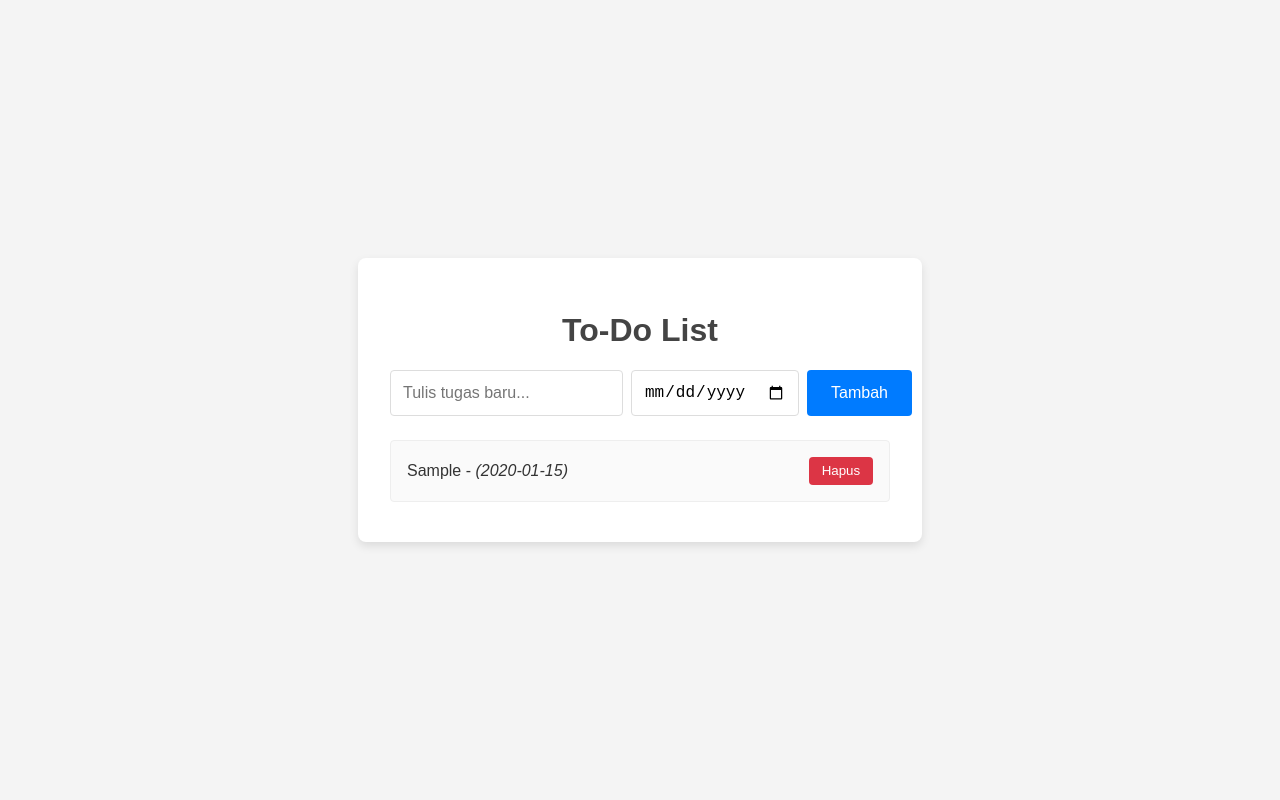
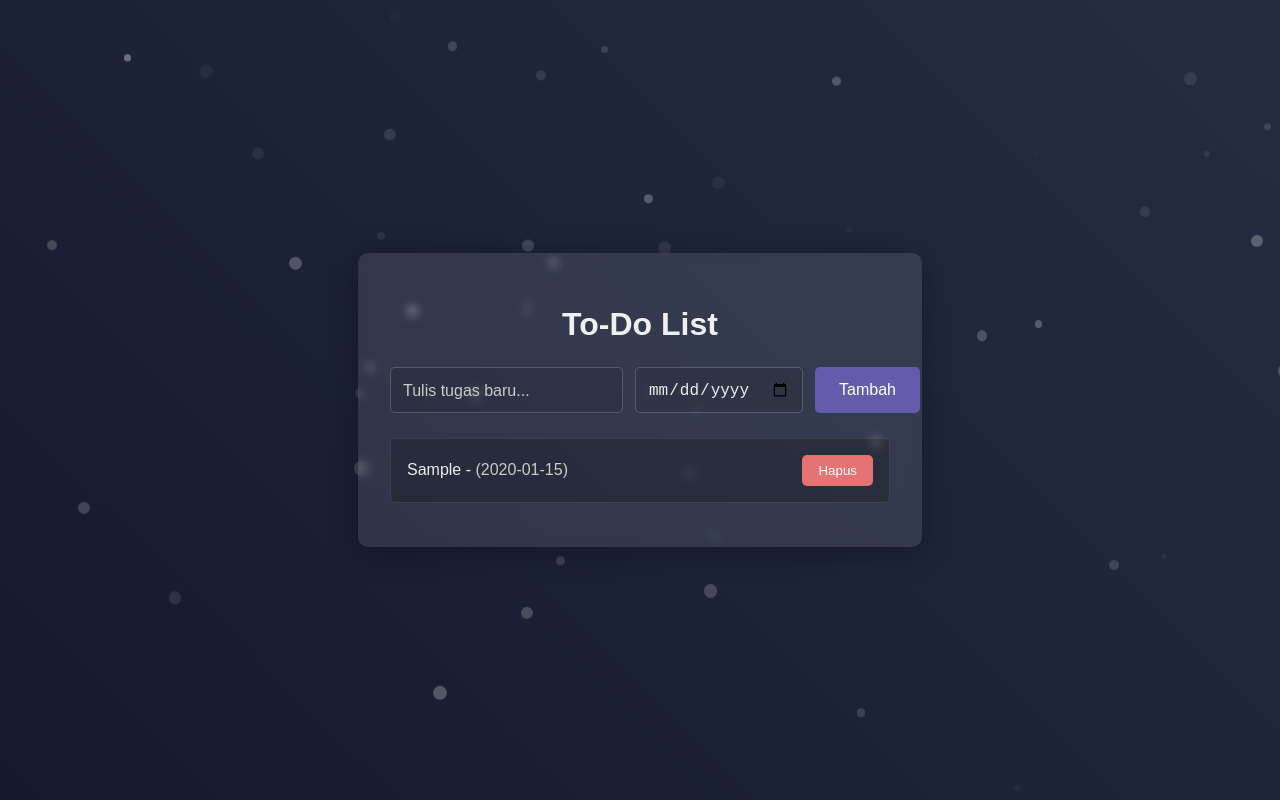
Before and after one commit to Revou-Coding-Camp/codingcamp-21-jul-25-H6aw, a plain HTML site: page index.html in a window 1280 px wide. Both pictures are taken after typing "Sample", "2020-01-15" into the empty fields and a click on the button "Tambah". Drawn offline with Linux system fonts and the light colour scheme.

Commit message:
menambahkan file baru dan update lainya

```diff
--- a/CSS/style.css
+++ b/CSS/style.css
@@ -1,58 +1,82 @@
 /* Gaya dasar untuk seluruh halaman */
 body {
    font-family: 'Arial', sans-serif;
-    background-color: #f4f4f4;
-    color: #333;
+   color: #eee; /* Teks jadi lebih terang untuk latar belakang gelap */
+   margin: 0;
+   background: linear-gradient(45deg, #0a0b1e, #283149, #0a0b1e);
+   background-size: 400% 400%;
+   animation: gradientAnimation 10s infinite alternate;
    display: flex;
    justify-content: center;
    align-items: center;
    min-height: 100vh;
-    margin: 0;
+   overflow: hidden; /* Menyembunyikan partikel di luar layar */
 }
 
-/* Kontainer utama aplikasi */
+@keyframes gradientAnimation {
+   0% {
+       background-position: 0% 50%;
+   }
+   50% {
+       background-position: 100% 50%;
+   }
+   100% {
+       background-position: 0% 50%;
+   }
+}
+
+/* Kontainer utama aplikasi - Efek Frosted Glass (opsional) */
 .container {
-    background: #fff;
+   background: rgba(255, 255, 255, 0.1); /* Latar belakang semi-transparan */
+   border-radius: 10px;
+   box-shadow: 0 4px 30px rgba(0, 0, 0, 0.3);
+   backdrop-filter: blur(5px); /* Efek buram */
    padding: 2rem;
-    border-radius: 8px;
-    box-shadow: 0 4px 10px rgba(0, 0, 0, 0.1);
    width: 100%;
    max-width: 500px;
+   z-index: 10; /* Pastikan di atas partikel */
 }
 
 h1 {
    text-align: center;
-    color: #444;
+   color: #f0f0f0;
+   margin-bottom: 1.5rem;
 }
 
 /* Gaya untuk formulir input */
 #todo-form {
    display: flex;
-    gap: 0.5rem; /* Jarak antar elemen */
+   gap: 0.75rem;
    margin-bottom: 1.5rem;
 }
 
 #todo-form input {
-    flex-grow: 1; /* Membuat input teks memanjang */
+   flex-grow: 1;
    padding: 0.75rem;
-    border: 1px solid #ddd;
-    border-radius: 4px;
+   border: 1px solid rgba(255, 255, 255, 0.2);
+   border-radius: 5px;
    font-size: 1rem;
+   background-color: rgba(0, 0, 0, 0.1);
+   color: #eee;
+}
+
+#todo-form input::placeholder {
+   color: #ccc;
 }
 
 #todo-form button {
    padding: 0.75rem 1.5rem;
-    background-color: #007bff;
+   background-color: #645CAA;
    color: white;
    border: none;
-    border-radius: 4px;
+   border-radius: 5px;
    cursor: pointer;
    font-size: 1rem;
-    transition: background-color 0.2s;
+   transition: background-color 0.3s ease;
 }
 
 #todo-form button:hover {
-    background-color: #0056b3;
+   background-color: #504688;
 }
 
 /* Gaya untuk daftar tugas */
@@ -63,27 +87,63 @@ h1 {
 }
 
 #todo-list li {
-    background: #fafafa;
+   background: rgba(0, 0, 0, 0.2);
    padding: 1rem;
-    border: 1px solid #eee;
-    border-radius: 4px;
-    margin-bottom: 0.5rem;
+   border: 1px solid rgba(255, 255, 255, 0.1);
+   border-radius: 5px;
+   margin-bottom: 0.75rem;
    display: flex;
    justify-content: space-between;
    align-items: center;
 }
 
+#todo-list li span {
+   flex-grow: 1;
+}
+
+#todo-list li em {
+   color: #ccc;
+   font-style: normal;
+}
+
 /* Tombol hapus */
 .delete-btn {
-    background-color: #dc3545;
+   background-color: #e57373;
    color: white;
    border: none;
-    padding: 0.4rem 0.8rem;
-    border-radius: 4px;
+   padding: 0.5rem 1rem;
+   border-radius: 5px;
    cursor: pointer;
-    transition: background-color 0.2s;
+   transition: background-color 0.3s ease;
+   margin-left: 1rem;
 }
 
 .delete-btn:hover {
-    background-color: #c82333;
+   background-color: #d32f2f;
 }
+
+.particle {
+   position: fixed;
+   width: 10px;
+   height: 10px;
+   background-color: rgba(255, 255, 255, 0.3);
+   border-radius: 50%;
+   pointer-events: none;
+   z-index: 1;
+   animation: float 5s infinite linear;
+}
+
+@keyframes float {
+   0% {
+       transform: translateY(0);
+       opacity: 0.8;
+   }
+   50% {
+       transform: translateY(-20px);
+       opacity: 0.4;
+   }
+   100% {
+       transform: translateY(0);
+       opacity: 0.8;
+   }
+}
--- a/JS/Script.js
+++ b/JS/Script.js
@@ -59,3 +59,43 @@ document.addEventListener('DOMContentLoaded', function() {
     });
 
 });
+
+const body = document.body;
+const particleCount = 50;
+
+function createParticle() {
+   const particle = document.createElement('div');
+   particle.classList.add('particle');
+   const size = Math.random() * 10 + 5;
+   particle.style.width = `${size}px`;
+   particle.style.height = `${size}px`;
+   particle.style.backgroundColor = `rgba(255, 255, 255, ${Math.random() * 0.5})`;
+   particle.style.borderRadius = '50%';
+   particle.style.position = 'fixed';
+   particle.style.left = `${Math.random() * 100}vw`;
+   particle.style.top = `${Math.random() * 100}vh`;
+   particle.style.zIndex = '1';
+   particle.style.pointerEvents = 'none'; // Agar tidak menghalangi interaksi
+
+   const animationDuration = Math.random() * 3 + 2;
+   const directionX = Math.random() > 0.5 ? 1 : -1;
+   const directionY = Math.random() > 0.5 ? 1 : -1;
+
+   particle.style.animation = `float ${animationDuration}s infinite linear`;
+
+   body.appendChild(particle);
+
+   particle.addEventListener('mousemove', (e) => {
+       const xPos = e.clientX / window.innerWidth;
+       const yPos = e.clientY / window.innerHeight;
+       particle.style.transform = `translate(${xPos * 20 - 10}px, ${yPos * 20 - 10}px)`;
+   });
+
+   particle.addEventListener('mouseout', () => {
+       particle.style.transform = `translate(0, 0)`;
+   });
+}
+
+for (let i = 0; i < particleCount; i++) {
+   createParticle();
+}
```
Lines whose indentation alone changed are shown as unchanged.
